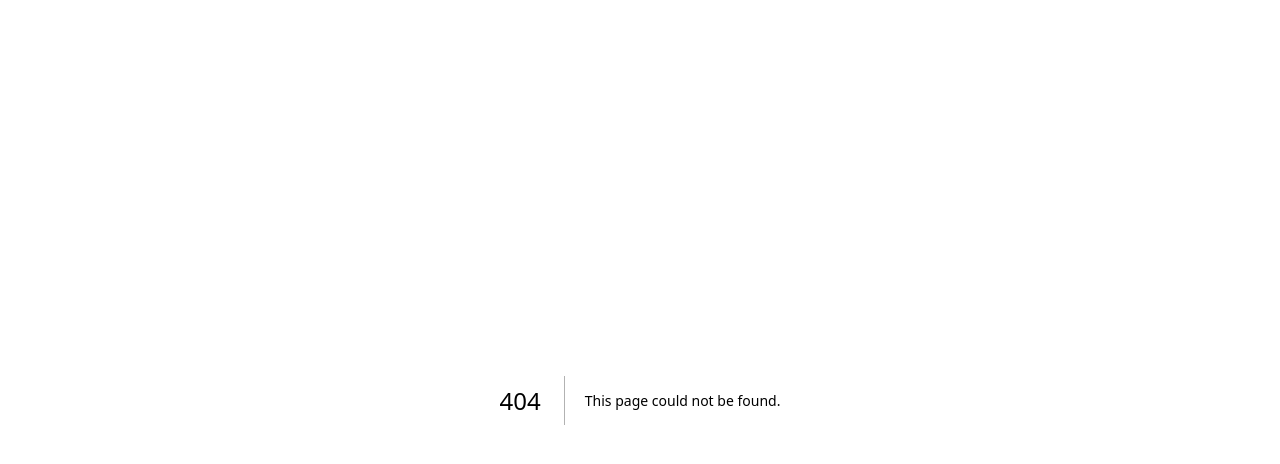
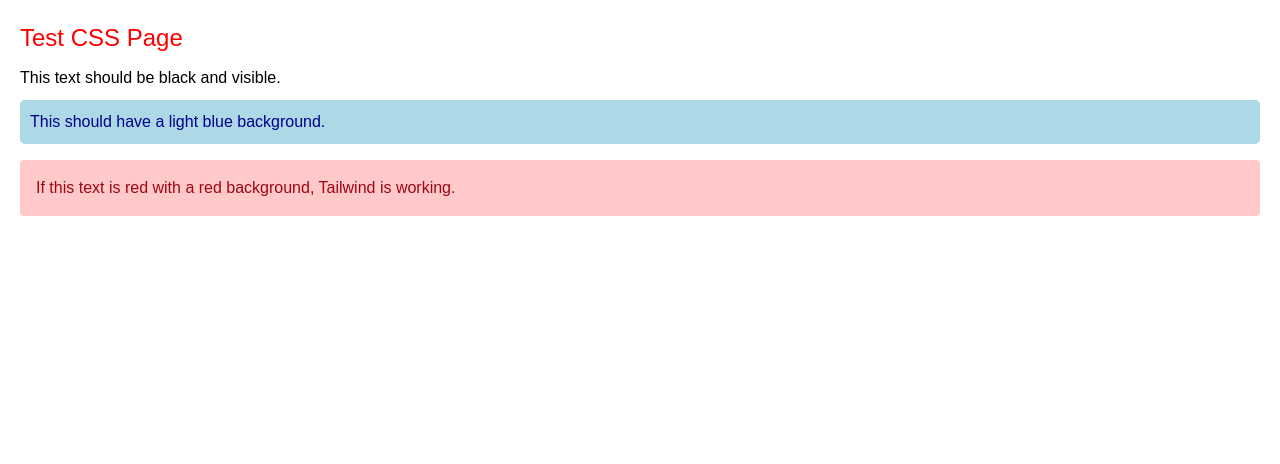
Before and after one commit to ycb1-code/mb-barbershop, a Next.js app: page /test-css in a window 1280 px wide. Before the commit this address had no page. Shown: the top 464 px of the page. Built offline with nearby package versions, Linux system fonts and the light colour scheme.

Commit message:
Add test CSS page to debug styling

```diff
--- /dev/null
+++ b/app/test-css/page.tsx
@@ -0,0 +1,14 @@
+export default function TestCSSPage() {
+  return (
+    <div style={{ padding: '20px', fontFamily: 'sans-serif' }}>
+      <h1 style={{ color: 'red', fontSize: '24px', marginBottom: '10px' }}>Test CSS Page</h1>
+      <p style={{ color: 'black', marginBottom: '10px' }}>This text should be black and visible.</p>
+      <div style={{ backgroundColor: 'lightblue', padding: '10px', borderRadius: '5px' }}>
+        <p style={{ color: 'darkblue' }}>This should have a light blue background.</p>
+      </div>
+      <div className="mt-4 p-4 bg-red-200 rounded">
+        <p className="text-red-800">If this text is red with a red background, Tailwind is working.</p>
+      </div>
+    </div>
+  );
+}
```
